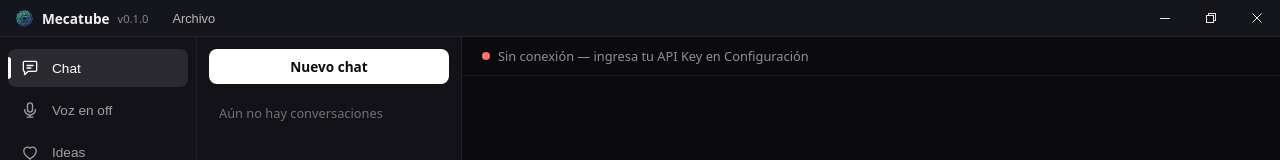
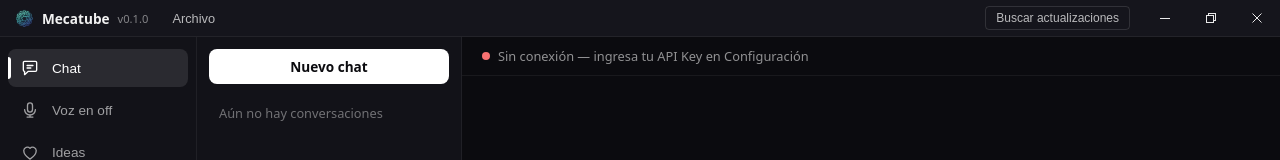
Before and after one commit to EdwinEstrella/mecatube, a React (Vite) app: page / in a window 1280 px wide. Shown: the top 160 px of the page. Built offline with nearby package versions, Linux system fonts and the light colour scheme.

Commit message:
feat(updates): add update button to the title bar

```diff
--- a/electron/preload.cjs
+++ b/electron/preload.cjs
@@ -93,6 +93,12 @@ contextBridge.exposeInMainWorld('electronAPI', {
   onChatDone: (callback) => subscribe('chat:done', callback),
   onChatError: (callback) => subscribe('chat:error', callback),
   onBridgeStatusChange: (callback) => subscribe('bridge:status-changed', callback),
+  checkForUpdates: () => ipcRenderer.invoke('updates:check'),
+  downloadUpdate: () => ipcRenderer.invoke('updates:download'),
+  installUpdate: () => ipcRenderer.invoke('updates:install'),
+  getUpdateState: () => ipcRenderer.invoke('updates:state'),
+  onUpdateState: (callback) => subscribe('updates:state', callback),
+  onUpdateProgress: (callback) => subscribe('updates:progress', callback),
   getCurrentWorkspace: () => ipcRenderer.invoke('workspace:get-current'),
   listWorkspaces: () => ipcRenderer.invoke('workspace:list'),
   selectWorkspaceDirectory: () => ipcRenderer.invoke('workspace:select-directory'),
--- a/src/TitleBar.jsx
+++ b/src/TitleBar.jsx
@@ -1,6 +1,7 @@
 import { useEffect, useRef, useState } from 'react';
 import { motion } from 'motion/react';
 import CreateWorkspaceModal from './workspace/CreateWorkspaceModal.jsx';
+import UpdateButton from './updates/UpdateButton.jsx';
 import logoUrl from './assets/logo.png';
 
 // Caption glyphs drawn on a 10x10 grid with 1px strokes, matching the Windows caption style used by Chromium-based browsers
@@ -155,6 +156,10 @@ export default function TitleBar() {
           </div>
         </div>
 
+        <div className="title-bar__update-slot" onDoubleClick={(event) => event.stopPropagation()}>
+          <UpdateButton />
+        </div>
+
         <div className="title-bar__actions" onDoubleClick={(event) => event.stopPropagation()}>
           <button
             type="button"
--- a/src/index.css
+++ b/src/index.css
@@ -2297,3 +2297,51 @@ body {
   flex-wrap: wrap;
   gap: 8px;
 }
+
+.title-bar__update-slot {
+  margin-left: auto;
+  margin-right: 12px;
+  display: flex;
+  align-items: center;
+  -webkit-app-region: no-drag;
+}
+
+.title-bar__update {
+  height: 24px;
+  padding: 0 10px;
+  border: 1px solid rgba(255, 255, 255, 0.12);
+  border-radius: 4px;
+  background: transparent;
+  color: rgba(255, 255, 255, 0.7);
+  font-size: 0.75rem;
+  font-weight: 500;
+  cursor: pointer;
+  white-space: nowrap;
+  transition: all 0.1s ease;
+}
+
+.title-bar__update:hover:not(:disabled) {
+  color: #fff;
+  background: rgba(255, 255, 255, 0.08);
+}
+
+.title-bar__update:disabled {
+  cursor: default;
+  opacity: 0.55;
+}
+
+.title-bar__update--highlight {
+  color: #fff;
+  background: #4d6bfe;
+  border-color: #4d6bfe;
+  opacity: 1;
+}
+
+.title-bar__update--highlight:hover:not(:disabled) {
+  background: #6580ff;
+}
+
+.title-bar__update--error {
+  color: #ff8a8a;
+  border-color: rgba(255, 138, 138, 0.4);
+}
--- /dev/null
+++ b/src/updates/UpdateButton.jsx
@@ -0,0 +1,44 @@
+import { useUpdates } from './useUpdates.js';
+
+// Presentation for each updater state: label, tooltip, click action key and style flags
+function describe(state) {
+  switch (state.status) {
+    case 'checking':
+      return { label: 'Buscando…', title: 'Buscando actualizaciones', disabled: true };
+    case 'available':
+      return { label: `Actualizar a v${state.version}`, title: 'Descargar la nueva versión', action: 'download', highlight: true };
+    case 'downloading':
+      return { label: `Descargando… ${state.percent ?? 0} %`, title: 'Descargando la actualización', disabled: true, highlight: true };
+    case 'downloaded':
+      return { label: 'Reiniciar y actualizar', title: 'Cerrar la app e instalar la actualización', action: 'install', highlight: true };
+    case 'none':
+      return { label: 'Estás al día', title: 'Ya tienes la última versión', disabled: true };
+    case 'error':
+      return { label: 'Reintentar actualización', title: state.message || 'No se pudo comprobar las actualizaciones', action: 'check', error: true };
+    case 'dev':
+      return { label: 'Buscar actualizaciones', title: 'Solo disponible en la app instalada', disabled: true };
+    default:
+      return { label: 'Buscar actualizaciones', title: 'Buscar actualizaciones', action: 'check' };
+  }
+}
+
+export default function UpdateButton() {
+  const { state, check, download, install } = useUpdates();
+  const view = describe(state);
+  const actions = { check, download, install };
+  const className = ['title-bar__update', view.highlight && 'title-bar__update--highlight', view.error && 'title-bar__update--error']
+    .filter(Boolean)
+    .join(' ');
+
+  return (
+    <button
+      type="button"
+      className={className}
+      title={view.title}
+      disabled={view.disabled}
+      onClick={() => actions[view.action]?.()}
+    >
+      {view.label}
+    </button>
+  );
+}
--- /dev/null
+++ b/src/updates/useUpdates.js
@@ -0,0 +1,35 @@
+import { useCallback, useEffect, useState } from 'react';
+
+const INITIAL = { status: 'idle' };
+
+// Wraps the main-process updater: current state plus check / download / install actions
+export function useUpdates() {
+  const [state, setState] = useState(INITIAL);
+
+  useEffect(() => {
+    const api = window.electronAPI;
+    if (!api?.onUpdateState) return undefined;
+    api.getUpdateState?.().then((current) => current && setState(current));
+    const offState = api.onUpdateState(setState);
+    const offProgress = api.onUpdateProgress?.(({ percent }) => {
+      setState((prev) => (prev.status === 'downloading' ? { ...prev, percent } : prev));
+    });
+    return () => {
+      offState();
+      offProgress?.();
+    };
+  }, []);
+
+  // 'none' is a brief confirmation; fall back to idle afterwards
+  useEffect(() => {
+    if (state.status !== 'none') return undefined;
+    const timer = setTimeout(() => setState(INITIAL), 4000);
+    return () => clearTimeout(timer);
+  }, [state.status]);
+
+  const check = useCallback(() => window.electronAPI?.checkForUpdates?.().then(setState), []);
+  const download = useCallback(() => window.electronAPI?.downloadUpdate?.(), []);
+  const install = useCallback(() => window.electronAPI?.installUpdate?.(), []);
+
+  return { state, check, download, install };
+}
```
Also changed, not shown: electron/main.cjs (+13 -0 lines), electron/updates.cjs (added, +79 -0 lines).
